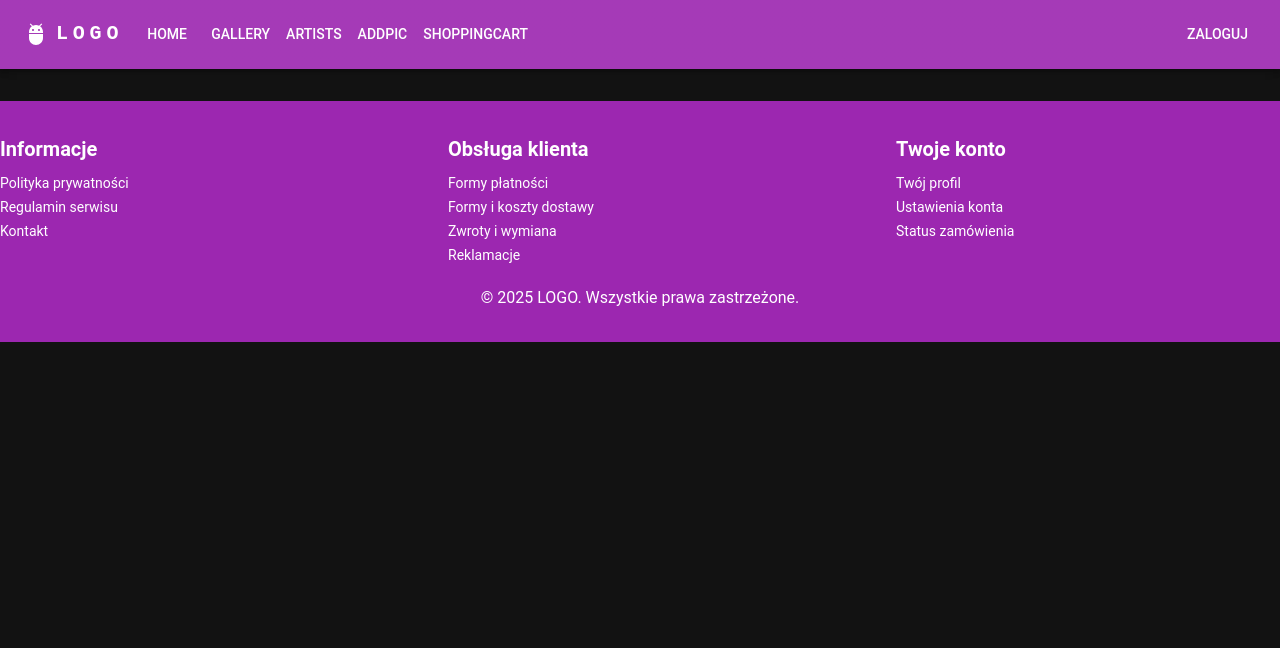
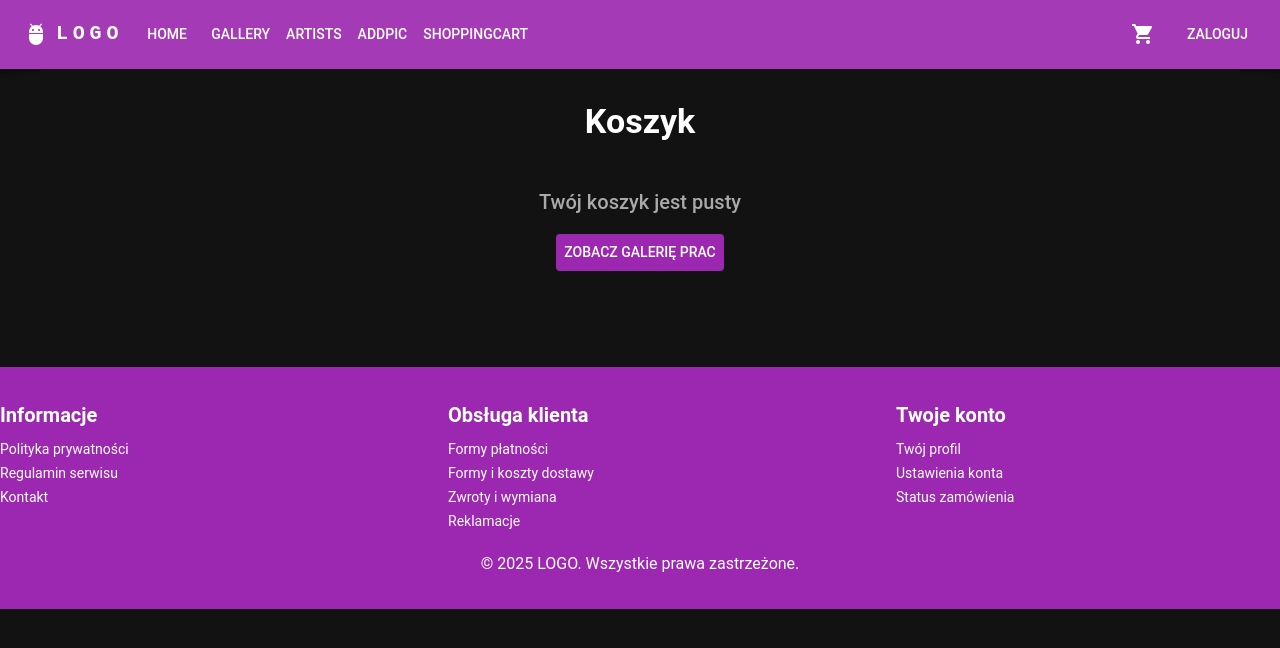
Before and after one commit to weronasta/Artists_portfolio, a React (Create React App) app in the folder my-app/: page /cart in a window 1280 px wide. Shown: the top 648 px of the page. Built offline with nearby package versions, Linux system fonts and the light colour scheme.

Commit message:
Updated header and added cart empty state

```diff
--- a/my-app/src/App.js
+++ b/my-app/src/App.js
@@ -86,7 +86,7 @@ function App() {
               <Route path="/gallery" element={<Gallery />} />
               <Route path="/artists" element={<GalleryOfArtists />} />
               <Route path="/AddPic" element={<AddPic />} />
-              <Route path="/ShoppingCart" element={<ShoppingCart />} />
+              <Route path="/cart" element={<ShoppingCart />} />
               <Route path="/home" element={<Home />} />
               <Route path="/login" element={<Login />} />
               <Route path="/profile" element={<MyProfile />} />
--- a/my-app/src/components/Header.js
+++ b/my-app/src/components/Header.js
@@ -12,7 +12,9 @@ import Button from '@mui/material/Button';
 import Tooltip from '@mui/material/Tooltip';
 import MenuItem from '@mui/material/MenuItem';
 import AdbIcon from '@mui/icons-material/Adb';
+import ShoppingCartIcon from '@mui/icons-material/ShoppingCart'; // Ikona koszyka
 import { Link } from 'react-router-dom';
+import { useCart } from '../contexts/CartContext'; // Importowanie kontekstu koszyka
 
 const pages = ['Home', 'Gallery', 'Artists', 'AddPic', 'ShoppingCart'];
 const settings = ['Profile', 'Account', 'Dashboard', 'Logout'];
@@ -21,6 +23,7 @@ function ResponsiveAppBar() {
   const [anchorElNav, setAnchorElNav] = useState(null);
   const [anchorElUser, setAnchorElUser] = useState(null);
   const [isLoggedIn, setIsLoggedIn] = useState(false); // Stan logowania
+  const { cartItems } = useCart(); // Pobieranie przedmiotów z koszyka
 
   useEffect(() => {
     // Sprawdzamy, czy użytkownik jest zalogowany (np. czy `authToken` istnieje w localStorage)
@@ -43,6 +46,9 @@ function ResponsiveAppBar() {
   const handleCloseUserMenu = () => {
     setAnchorElUser(null);
   };
+
+  // Obliczamy łączną liczbę produktów w koszyku
+  const totalItemsInCart = cartItems.reduce((acc, item) => acc + item.quantity, 0);
 
   return (
     <AppBar position="static" enableColorOnDark>
@@ -133,7 +139,34 @@ function ResponsiveAppBar() {
           </Box>
 
           {/* Prawa strona headera */}
-          <Box sx={{ flexGrow: 0 }}>
+          <Box sx={{ flexGrow: 0, display: 'flex', alignItems: 'center' }}>
+            {/* Koszyk */}
+            <IconButton
+              component={Link}
+              to="/cart"
+              sx={{ color: 'white', mx: 2 }}
+            >
+              <ShoppingCartIcon />
+              {/* Liczba przedmiotów w koszyku */}
+              {totalItemsInCart > 0 && (
+                <Box
+                  sx={{
+                    position: 'absolute',
+                    top: -4,
+                    right: -4,
+                    backgroundColor: 'red',
+                    color: 'white',
+                    borderRadius: '50%',
+                    padding: '4px 8px',
+                    fontSize: '12px',
+                  }}
+                >
+                  {totalItemsInCart}
+                </Box>
+              )}
+            </IconButton>
+
+            {/* Jeśli użytkownik jest zalogowany */}
             {isLoggedIn ? (
               <>
                 <Tooltip title="Open settings">
--- a/my-app/src/pages/ShoppingCart.js
+++ b/my-app/src/pages/ShoppingCart.js
@@ -1,14 +1,13 @@
 import React from "react";
-import { Box, Typography, Paper, IconButton } from "@mui/material";
-import AddIcon from "@mui/icons-material/Add";
-import RemoveIcon from "@mui/icons-material/Remove";
-import DeleteIcon from "@mui/icons-material/Delete";
-import { useCart } from "../contexts/CartContext";
-import ShippingMethods from "../components/ShippingMethods";
-import PaymentMethods from "../components/PaymentMethods";
+import { Box, Typography, Button, Paper } from "@mui/material";
+import { Link } from "react-router-dom";
+import { useCart } from "../contexts/CartContext"; // Użycie kontekstu koszyka
 
 function ShoppingCart() {
   const { cartItems, removeFromCart, updateQuantity } = useCart();
+
+  // Sprawdzamy, czy koszyk jest pusty
+  const isEmpty = cartItems.length === 0;
 
   return (
     <Box
@@ -24,8 +23,32 @@ function ShoppingCart() {
       }}
     >
       <Typography variant="h4" gutterBottom>
-        Zawartość koszyka
+        Koszyk
       </Typography>
+
+      {isEmpty ? (
+        // Wyświetlanie komunikatu i przycisku, jeśli koszyk jest pusty
+        <Box sx={{ textAlign: "center", padding: 4 }}>
+          <Typography variant="h6" color="text.secondary">
+            Twój koszyk jest pusty
+          </Typography>
+          <Button
+            component={Link}
+            to="/gallery"
+            sx={{
+              marginTop: 2,
+              backgroundColor: "primary.main",
+              color: "white",
+              "&:hover": {
+                backgroundColor: "primary.dark",
+              },
+            }}
+          >
+            Zobacz galerię prac
+          </Button>
+        </Box>
+      ) : (
+        // Renderowanie koszyka, gdy są produkty
         <Box width="100%" mb={4}>
           {cartItems.map((item) => (
             <Paper
@@ -55,38 +78,53 @@ function ShoppingCart() {
               <Box sx={{ flex: 1 }}>
                 <Typography variant="h6">{item.name}</Typography>
                 <Typography variant="body1" color="text.secondary">
-                Cena: {(item.currentPrice * item.quantity).toFixed(2)} zł
+                  Cena: {item.currentPrice.toFixed(2)} zł
                 </Typography>
               </Box>
               <Box sx={{ display: "flex", alignItems: "center", gap: 1 }}>
-              <IconButton
+                <Button
                   onClick={() =>
                     updateQuantity(item.id, item.quantity - 1)
                   }
                   disabled={item.quantity <= 1}
                 >
-                <RemoveIcon />
-              </IconButton>
+                  -
+                </Button>
                 <Typography>{item.quantity}</Typography>
-              <IconButton
+                <Button
                   onClick={() =>
                     updateQuantity(item.id, item.quantity + 1)
                   }
                   disabled={item.quantity === item.numberOf}
                 >
-                <AddIcon />
-              </IconButton>
+                  +
+                </Button>
               </Box>
-            <IconButton onClick={() => removeFromCart(item.id)}>
-              <DeleteIcon />
-            </IconButton>
+              <Button onClick={() => removeFromCart(item.id)}>Usuń</Button>
             </Paper>
           ))}
         </Box>
-      <ShippingMethods />
-      <PaymentMethods />
+      )}
+
+      {/* Metody płatności i dostawy wyświetlane tylko wtedy, gdy koszyk nie jest pusty */}
+      {!isEmpty && (
+        <Box sx={{ width: "100%", marginTop: 4 }}>
+          <Typography variant="h6" gutterBottom>
+            Metody płatności i dostawy
+          </Typography>
+          <Paper sx={{ padding: 2, marginBottom: 2 }}>
+            {/* Wyświetlanie metod płatności */}
+            <Typography>Wybierz metodę płatności</Typography>
+            {/* Można dodać konkretne metody płatności */}
+          </Paper>
+          <Paper sx={{ padding: 2 }}>
+            {/* Wyświetlanie metod dostawy */}
+            <Typography>Wybierz metodę dostawy</Typography>
+            {/* Można dodać konkretne metody dostawy */}
+          </Paper>
         </Box>
-
+      )}
+    </Box>
   );
 }
 
```
Lines whose indentation alone changed are shown as unchanged.
